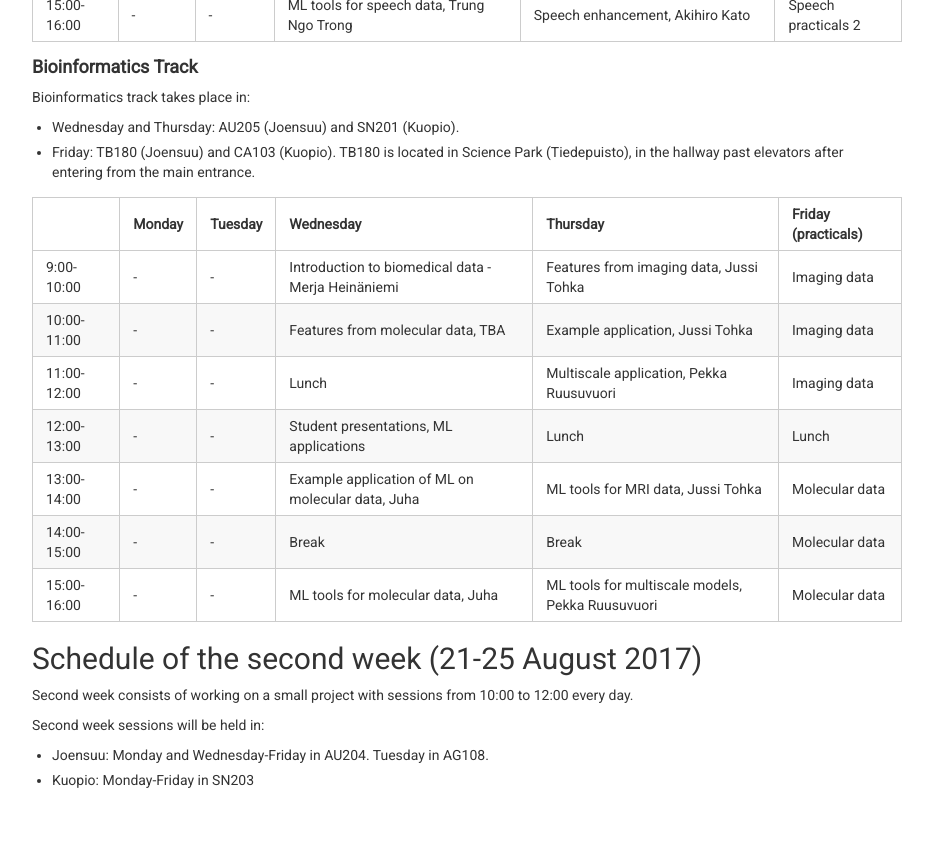
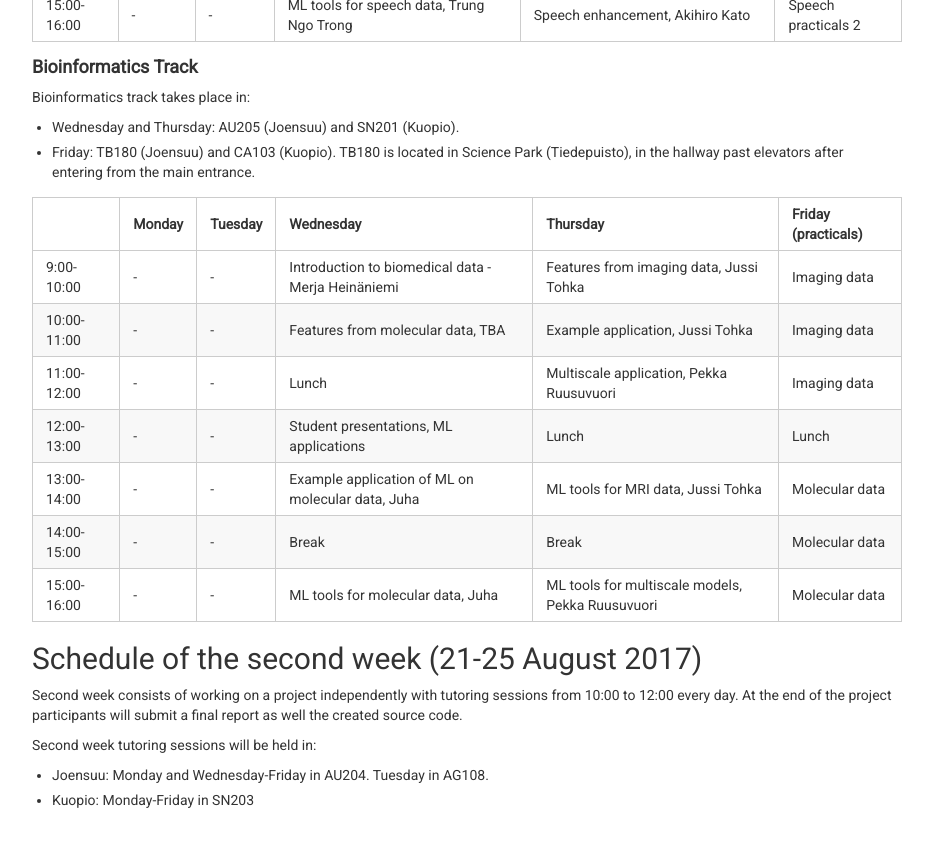
Before and after one commit to abrahamwoubie/Summer_School_RL, a Jekyll site: the page built from schedule.md, in a window 1280 px wide and 900 px high, scrolled down 1639 px. Shown: the top 847 px of the window, without its empty margins (173-1106 px from the left). Built offline with Jekyll 4.4.1, drawn with Linux system fonts in a browser that asks for light colours; nearby versions of some CDN libraries.

Commit message:
Modified message of the second week schedule

```diff
--- a/schedule.md
+++ b/schedule.md
@@ -62,9 +62,10 @@ Bioinformatics track takes place in:
 15:00-16:00 | - | - | ML tools for molecular data, Juha | ML tools for multiscale models, Pekka Ruusuvuori | Molecular data
 
 ## Schedule of the second week (21-25 August 2017)
-Second week consists of working on a small project with sessions from 10:00 to 12:00 every day.
+Second week consists of working on a project independently with tutoring sessions from 10:00 to 12:00 every day.
+At the end of the project participants will submit a final report as well the created source code.
 
-Second week sessions will be held in:
+Second week tutoring sessions will be held in:
 
 * Joensuu: Monday and Wednesday-Friday in AU204. Tuesday in AG108.
 * Kuopio: Monday-Friday in SN203
```
